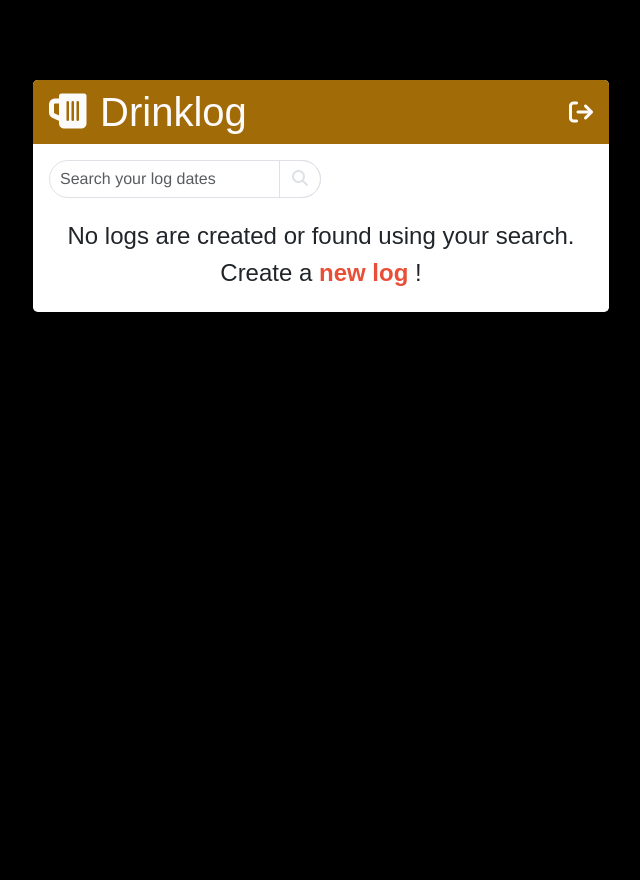
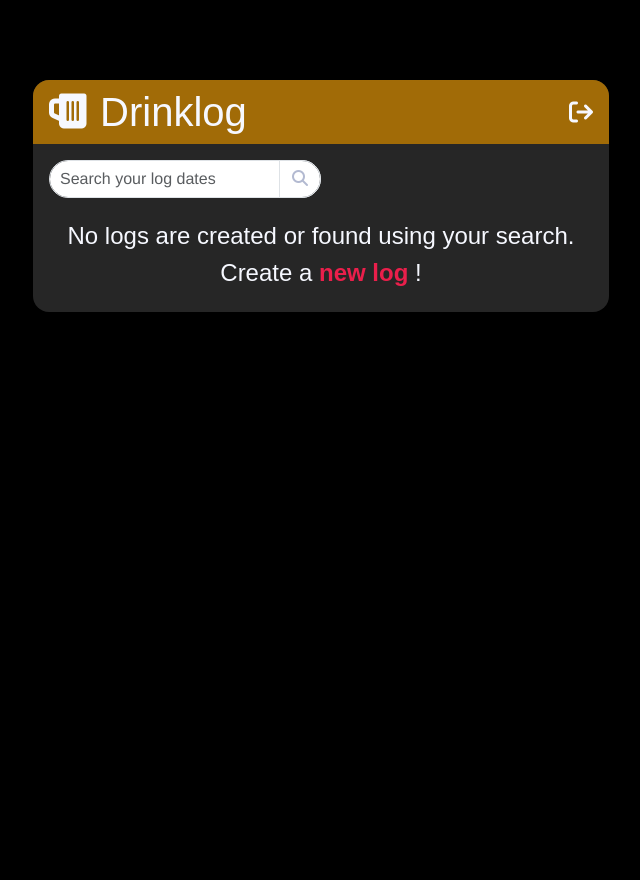
Before and after one commit to brunobeeee/drinklog, a Django app: page / in a window 1280 px wide. Shown: the whole page, without its empty margins (319-959 px from the left). Before the commit the page ends 312 px from the top, so only its background shows below. Run offline with Django 3.2, Linux system fonts and the light colour scheme; the visitor is signed in with stand-in values (Sample User, id 1); data that the repository does not hold is empty; style sheets or scripts are compiled from the project's sources; parts of the project's set-up code (start-up, migrations or seed data) failed here and were passed over.

Commit message:
Styling changes (frosted glass effect, better use of bootstrap variables)

```diff
--- a/app/base/templates/base/log_form.html
+++ b/app/base/templates/base/log_form.html
@@ -1,8 +1,12 @@
 {% extends 'base/main.html' %} {% block content %}
+<div class="video-bg" data-vbg-start-at="30" data-vbg="https://www.youtube.com/watch?v=eNQRmNe7Tg4"></div>
 
 <div class="card">
     <div class="card-header">
-        <a href="{% url 'logs' %}">&#8592; Back</a>
+        <a class="h1" href="{% url 'logs' %}">
+            <i class="fa-solid fa-arrow-left"></i>
+            Go Back
+        </a>
     </div>
 
     <div class="card-body">
--- a/app/base/templates/base/log_list.html
+++ b/app/base/templates/base/log_list.html
@@ -1,5 +1,4 @@
 {% extends 'base/main.html' %} {% block content %}
-<!-- beer video background-->
 <div class="video-bg" data-vbg-start-at="30" data-vbg="https://www.youtube.com/watch?v=eNQRmNe7Tg4"></div>
 
 <div class="card">
@@ -19,7 +18,7 @@
     </div>
 
     <div id="search-add-wrapper">
-        <form method="GET" class="d-flex w-50">
+        <form method="GET" class="d-flex">
             <div class="input-group">
                 <input
                     class="form-control rounded-pill"
@@ -51,7 +50,7 @@
     </div>
 
     {% if logs|length > 0 %}
-    <table id="loglist" class="table-striped table-hover table card-table">
+    <table id="loglist" class="table card-table">
         <thead>
             <th>Date</th>
             <th>Intensity</th>
@@ -74,7 +73,7 @@
                 <a
                     class="d-flex text-decoration-none"
                     href="{% url 'log-delete' log.id %}"
-                    ><i class="fa-solid fa-trash-can fa-lg text-danger m-auto"></i
+                    ><i class="fa-solid fa-trash-can fa-xl text-danger m-auto" style="margin-right: 3px!important;"></i
                 ></a>
             </td>
         </tr>
--- a/app/base/templates/base/login.html
+++ b/app/base/templates/base/login.html
@@ -1,5 +1,4 @@
 {% extends 'base/main.html' %} {% block content %}
-<!-- beer video background-->
 <div class="video-bg" data-vbg="https://www.youtube.com/watch?v=eNQRmNe7Tg4"></div>
 
 <div class="card">
--- a/app/static/src/scss/abstracts/_variables.scss
+++ b/app/static/src/scss/abstracts/_variables.scss
@@ -1,5 +1,11 @@
 $primary: #A16B07;
-$secondary: #dee2e6;
-$danger: #E94F37;
-$light: #fcfafa;
-$dark: #26292C;
+$secondary: #B3BAD1;
+$danger: #EA1F4B;
+$light: #F6F8FF;
+$dark: #090B0B;
+
+$card-border-radius: 1rem;
+$card-border-width: 0;
+$card-inner-border-radius: 1rem;
+
+$table-border-color: rgba($light, .3)
--- a/app/static/src/scss/styles.scss
+++ b/app/static/src/scss/styles.scss
@@ -1,8 +1,13 @@
 @import "./abstracts/variables";
 @import "node_modules/bootstrap/scss/bootstrap";
 
+:root {
+    --bs-card-inner-border-radius: 10rem!important;
+}
+
 body {
     font-family: "Helvetica Neue", sans-serif;
+    height: 100vh;
 }
 
 h1,
@@ -13,11 +18,12 @@ h5,
 h6 {
     @extend %headings !optional;
     font-family: "Jost", sans-serif;
+    color: $light;
 }
 
 a,
 p {
-    color: $dark;
+    color: $light;
 }
 
 a {
@@ -25,15 +31,18 @@ a {
 }
 
 .card {
-    margin: 5rem auto auto auto;
+    &:before {
+        box-shadow: inset 0 0 2000px rgba(255, 255, 255, .5);
+    }
+    margin: 5rem auto 5rem auto;
     max-width: 576px;
-    border: none !important;
-    border-radius: 0.3rem;
     box-shadow: 0 0.5rem 1rem rgba(0, 0, 0, 0.15);
+    background-color: rgba(255, 255, 255, .15)!important;
+    --webkit-backdrop-filter: blur(10px);
+    backdrop-filter: blur(10px);
 
     .card-header {
         display: flex !important;
-        color: $light;
         border: none !important;
         background: linear-gradient(
             90deg,
@@ -51,18 +60,6 @@ a {
     }
 }
 
-@media (max-width: 576px) {
-    .card {
-        margin-top: 0;
-        border-radius: 0 !important;
-        box-shadow: none;
-
-        .card-header {
-            border-radius: 0 !important;
-        }
-    }
-}
-
 input {
     outline: none;
     border: none;
@@ -73,6 +70,10 @@ input {
     padding: 1rem;
     justify-content: space-between;
     align-items: center;
+
+    form {
+        width: 50%;
+    }
 }
 
 input[type="text"],
@@ -97,12 +98,17 @@ label {
 
 table td,
 table th {
-    padding: 1rem !important;
+    padding: 1rem!important;
+    color: $light!important;
+    background: transparent!important;
 }
 
 .card-table {
     margin-bottom: 0;
     tr:last-child {
+        td {
+            border-width: 0;
+        }
         td:first-child {
             border-radius: 0 0 0 .3rem;
         }
@@ -113,9 +119,11 @@ table th {
 }
 
 .button {
+    color: $light;
+    background-color: transparent;
     border: 1px solid $secondary;
-    background-color: transparent;
-    color: $primary;
+    margin-top: .5rem;
+    margin-bottom: .5rem;
     padding: 2.5px 10px;
     border-radius: 50rem;
     cursor: pointer;
@@ -124,9 +132,27 @@ table th {
 
 .video-bg {
     filter: blur(5px) brightness(.4);
+    position: fixed!important;
     animation: fadeInAnimation ease 10s;
     animation-iteration-count: 1;
     animation-fill-mode: forwards;
+}
+
+@media (max-width: 576px) {
+    .card {
+        margin-top: 0;
+        margin-bottom: 0;
+        border-radius: 0 !important;
+        box-shadow: none;
+        min-height: 100%!important;
+
+        .card-header {
+            border-radius: 0 !important;
+        }
+    }
+    #search-add-wrapper form {
+        width: 75%!important;
+    }
 }
 
 @keyframes fadeInAnimation {
```
Also changed, not shown: app/base/templates/base/log_confirm_delete.html (+7 -1 lines).
